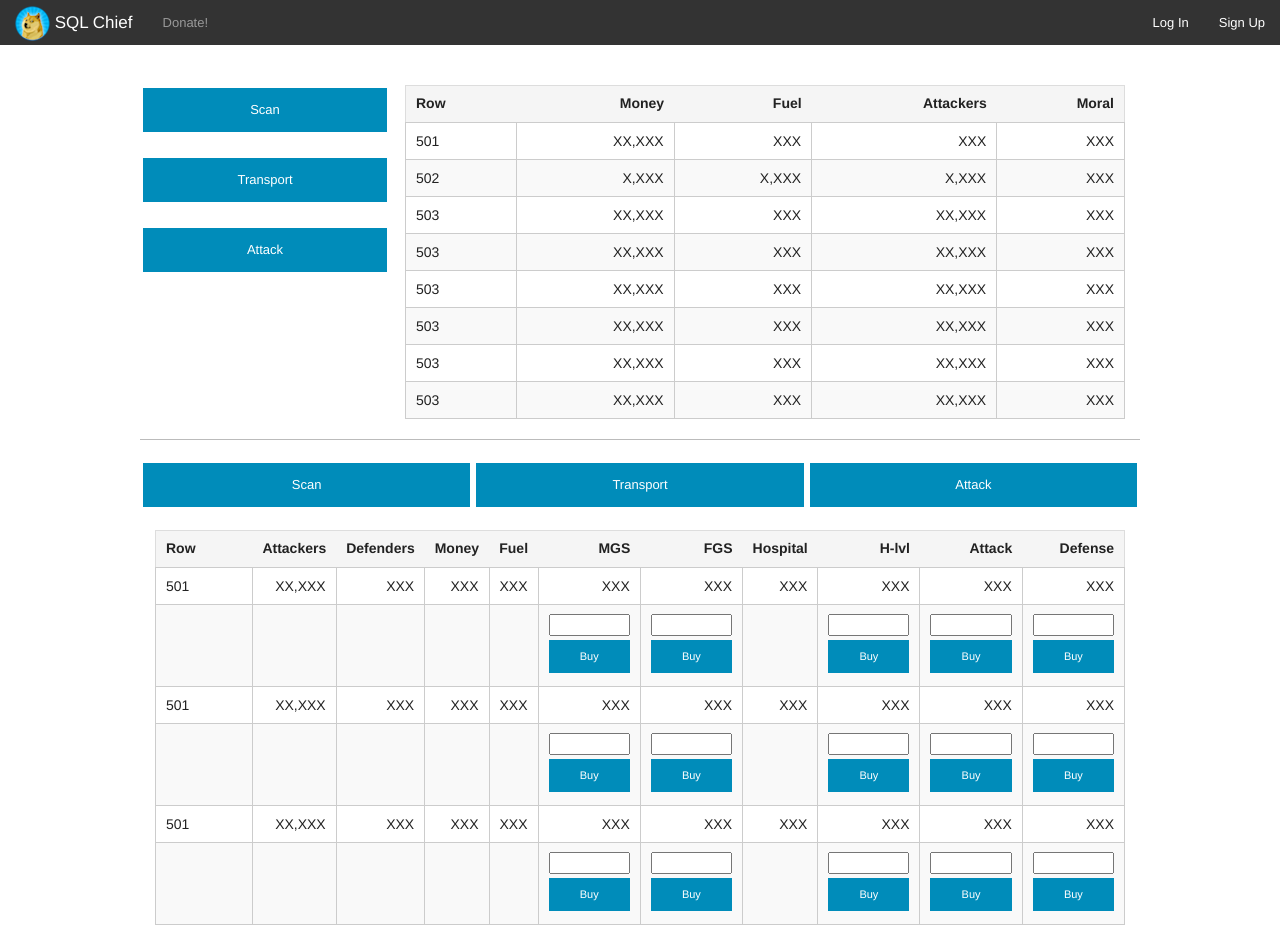
After one commit to candyapplecorn/node-mysql-game, a PHP site: page / in a window 1280 px wide. The commit adds this page. Run offline with PHP 8.4, Linux system fonts and the light colour scheme; some libraries are stand-ins or nearby versions.

Commit message:
add 1/2 the buttons for proper game play

```diff
--- /dev/null
+++ b/index.html
@@ -0,0 +1,322 @@
+<!DOCTYPE html>
+<html lang="en" prefix="og: http://ogp.me/ns#" itemscope itemtype="http://schema.org/Article">
+<head>
+  <meta charset="utf-8">
+  <title>SQL Chief</title>
+  <meta name="viewport" content="width=device-width, initial-scale=1">
+  <meta name="description" content="Are you tired of browser-based games that are thinly veiled interfaces for databases? Finally, there's a game that just is a database! THRILL as you insert your very own row in the 'rows' table! With careful selection of SQL queries, you will soon have three or even four-digit numbers in some of the fields in your row! Other queries may allow you to use those numbers to subtract from rows entered by other players -- all while pushing the numbers in your own row even higher! As you master the game, you may find that you have inserted not just one row into the game, but several! Log in on the right to get started."/>
+  <link rel="stylesheet" type="text/css" href="pub/css/foundation.min.css">
+  <link rel="stylesheet" type="text/css" href="pub/css/normalize.css">
+  <link rel="stylesheet" type="text/css" href="pub/css/style.css">
+  <link rel="icon" href="pub/img/favicon.ico" type="image/x-icon">
+  <link rel="shortcut icon" href="/img/favicon.ico" type="image/x-icon">
+    <!-- Scripts -->
+    <script src="https://ajax.googleapis.com/ajax/libs/jquery/2.0.2/jquery.min.js" type="text/javascript"></script>
+    <script src="javascripts/jquery/jquery.growl.js" type="text/javascript"></script>
+    <link href="stylesheets/jquery.growl.css" rel="stylesheet" type="text/css" />
+</head>
+
+<body>
+<!-- Header -->
+  <nav class="top-bar" data-topbar role="navigation">
+    <ul class="title-area">
+      <li class="name">
+        <h1><a href="#"><img src="pub/img/MultiDoge.png">&nbsp;SQL Chief</a></h1>
+      </li>
+      <li class="toggle-topbar menu-icon"><a href="#"><span>Menu</span></a></li>
+    </ul>
+    <section class="top-bar-section">
+      <ul class="right">
+        <li class=""><a id="login" href="#">Log In</a></li>
+        <li class=""><a id="signup" href="#">Sign Up</a></li>
+      </ul>
+      <ul class="left">
+        <li><a href="#" class="donate">Donate!</a></li>
+      </ul>
+    </section>
+  </nav>
+  <nav id="login-box" class="top-bar secondary login" data-topbar="" role="navigation">
+    <div class="row full">
+      <h2 class="header-pop-up">Login</h2>
+      <form>
+        <ul class="">
+          <li class="small-6 medium-6 columns">
+            <label>Username</label><input>
+          </li>
+          <li class="small-6 medium-6 columns">
+            <label>Password</label><input>
+          </li>
+        </ul>
+        <button class="button right">Submit</button>
+      </form>
+    </div>
+  </nav>
+  <nav id="signup-box" class="top-bar secondary sign-up" data-topbar="" role="navigation">
+    <div class="row full">
+    <h2 class="header-pop-up">Sign Up</h2>
+      <form>
+        <ul class="">
+          <li class="small-6 medium-3 columns">
+            <label>Email</label><input>
+          </li>
+          <li class="small-6 medium-3 columns">
+            <label>Username</label><input>
+          </li>
+          <li class="small-6 medium-3 columns">
+            <label>Password</label><input>
+          </li>
+          <li class="small-6 medium-3 columns">
+            <label>Confirm Password</label><input>
+          </li>
+        </ul>
+        <button class="button right">Submit</button>
+      </form>
+    </div>
+  </nav>
+<!-- End Header -->
+<!-- Main -->
+  <div class="main">
+    <div class="row full outward">
+      <div class="content right small-12 medium-9 columns">
+        <table>
+          <thead>
+            <tr>
+              <th width="">Row</th>
+              <th class="numbers" width="">Money</th>
+              <th class="numbers" width="">Fuel</th>
+              <th class="numbers" width="">Attackers</th>
+              <th class="numbers" width="">Moral</th>
+            </tr>
+          </thead>
+          <tbody>
+            <tr>
+              <td>501</td>
+              <td class="numbers">XX,XXX</td>
+              <td class="numbers">XXX</td>
+              <td class="numbers">XXX</td>
+              <td class="numbers">XXX</td>
+            </tr>
+            <tr>
+              <td>502</td>
+              <td class="numbers">X,XXX</td>
+              <td class="numbers">X,XXX</td>
+              <td class="numbers">X,XXX</td>
+              <td class="numbers">XXX</td>
+            </tr>
+            <tr>
+              <td>503</td>
+              <td class="numbers">XX,XXX</td>
+              <td class="numbers">XXX</td>
+              <td class="numbers">XX,XXX</td>
+              <td class="numbers">XXX</td>
+            </tr>
+            <tr>
+              <td>503</td>
+              <td class="numbers">XX,XXX</td>
+              <td class="numbers">XXX</td>
+              <td class="numbers">XX,XXX</td>
+              <td class="numbers">XXX</td>
+            </tr>
+            <tr>
+              <td>503</td>
+              <td class="numbers">XX,XXX</td>
+              <td class="numbers">XXX</td>
+              <td class="numbers">XX,XXX</td>
+              <td class="numbers">XXX</td>
+            </tr>
+            <tr>
+              <td>503</td>
+              <td class="numbers">XX,XXX</td>
+              <td class="numbers">XXX</td>
+              <td class="numbers">XX,XXX</td>
+              <td class="numbers">XXX</td>
+            </tr>
+            <tr>
+              <td>503</td>
+              <td class="numbers">XX,XXX</td>
+              <td class="numbers">XXX</td>
+              <td class="numbers">XX,XXX</td>
+              <td class="numbers">XXX</td>
+            </tr>
+            <tr>
+              <td>503</td>
+              <td class="numbers">XX,XXX</td>
+              <td class="numbers">XXX</td>
+              <td class="numbers">XX,XXX</td>
+              <td class="numbers">XXX</td>
+            </tr>
+          </tbody>
+        </table>
+      </div>
+      <div class="sidebar small-12 medium-3 columns">
+        <div class="row full">
+          <a href="#" class="small-4 medium-12 columns button small">Scan</a>
+          <a href="#" class="small-4 medium-12 columns button small">Transport</a>
+          <a href="#" class="small-4 medium-12 columns button small">Attack</a>
+        </div>
+      </div>
+    </div>
+    <div class="row full">
+      <div class="sidebar  right small-12 columns">
+        <div class="row full">
+          <a href="#" class="small-4 columns button small">Scan</a>
+          <a href="#" class="small-4 columns button small">Transport</a>
+          <a href="#" class="small-4 columns button small">Attack</a>
+        </div>
+      </div>
+    </div>
+    <div class="row full">
+      <div class="content left small-12 medium-12 columns">
+        <table>
+          <thead>
+            <tr>
+              <th width="10%">Row</th>
+              <th class="numbers" width="">Attackers</th>
+              <th class="numbers" width="">Defenders</th>
+              <th class="numbers" width="">Money</th>
+              <th class="numbers" width="">Fuel</th>
+              <th class="numbers" width="">MGS</th>
+              <th class="numbers" width="">FGS</th>
+              <th class="numbers" width="">Hospital</th>
+              <th class="numbers" width="">H-lvl</th>
+              <th class="numbers" width="">Attack</th>
+              <th class="numbers" width="">Defense</th>
+            </tr>
+          </thead>
+          <tbody>
+            <tr>
+              <td>501</td>
+              <td class="numbers">XX,XXX</td>
+              <td class="numbers">XXX</td>
+              <td class="numbers">XXX</td>
+              <td class="numbers">XXX</td>
+              <td class="numbers">XXX</td>
+              <td class="numbers">XXX</td>
+              <td class="numbers">XXX</td>
+              <td class="numbers">XXX</td>
+              <td class="numbers">XXX</td>
+              <td class="numbers">XXX</td>
+            </tr>
+            <tr>
+              <td></td>
+              <td class="add"></td>
+              <td class="add"></td>
+              <td class="add"></td>
+              <td class="add"></td>
+              <td class="add">
+                <input>
+                <button class="button tiny">Buy</button>
+              </td>
+              <td class="add">
+                <input>
+                <button class="button tiny">Buy</button>
+              </td>
+              <td class="add"></td>
+              <td class="add">
+                <input>
+                <button class="button tiny">Buy</button>
+              </td>
+              <td class="add">
+                <input>
+                <button class="button tiny">Buy</button>
+              </td>
+              <td class="add">
+                <input>
+                <button class="button tiny">Buy</button>
+              </td>
+            </tr>
+            <tr>
+              <td>501</td>
+              <td class="numbers">XX,XXX</td>
+              <td class="numbers">XXX</td>
+              <td class="numbers">XXX</td>
+              <td class="numbers">XXX</td>
+              <td class="numbers">XXX</td>
+              <td class="numbers">XXX</td>
+              <td class="numbers">XXX</td>
+              <td class="numbers">XXX</td>
+              <td class="numbers">XXX</td>
+              <td class="numbers">XXX</td>
+            </tr>
+            <tr>
+              <td></td>
+              <td class="add"></td>
+              <td class="add"></td>
+              <td class="add"></td>
+              <td class="add"></td>
+              <td class="add">
+                <input>
+                <button class="button tiny">Buy</button>
+              </td>
+              <td class="add">
+                <input>
+                <button class="button tiny">Buy</button>
+              </td>
+              <td class="add"></td>
+              <td class="add">
+                <input>
+                <button class="button tiny">Buy</button>
+              </td>
+              <td class="add">
+                <input>
+                <button class="button tiny">Buy</button>
+              </td>
+              <td class="add">
+                <input>
+                <button class="button tiny">Buy</button>
+              </td>
+            </tr>
+            <tr>
+              <td>501</td>
+              <td class="numbers">XX,XXX</td>
+              <td class="numbers">XXX</td>
+              <td class="numbers">XXX</td>
+              <td class="numbers">XXX</td>
+              <td class="numbers">XXX</td>
+              <td class="numbers">XXX</td>
+              <td class="numbers">XXX</td>
+              <td class="numbers">XXX</td>
+              <td class="numbers">XXX</td>
+              <td class="numbers">XXX</td>
+            </tr>
+            <tr>
+              <td></td>
+              <td class="add"></td>
+              <td class="add"></td>
+              <td class="add"></td>
+              <td class="add"></td>
+              <td class="add">
+                <input>
+                <button class="button tiny">Buy</button>
+              </td>
+              <td class="add">
+                <input>
+                <button class="button tiny">Buy</button>
+              </td>
+              <td class="add"></td>
+              <td class="add">
+                <input>
+                <button class="button tiny">Buy</button>
+              </td>
+              <td class="add">
+                <input>
+                <button class="button tiny">Buy</button>
+              </td>
+              <td class="add">
+                <input>
+                <button class="button tiny">Buy</button>
+              </td>
+            </tr>
+          </tbody>
+        </table>
+      </div>
+    </div>
+  </div>
+<!-- Script Tags -->
+  <script src="pub/js/foundation.min.js"></script>
+  <script src="pub/js/script.js"></script>
+<script>
+
+</script>
+</body>
+</html>
--- a/pub/css/style.css
+++ b/pub/css/style.css
@@ -1,3 +1,7 @@
+body{
+	min-width: 858px;
+}
+
 /* HEADER */
 ul li a.donate{
 	color:#999;
@@ -30,9 +34,16 @@ nav.top-bar.secondary ul{
 	margin:15px 30px;
 }
 
+.secondary.sign-up{
+	display:none;
+}
+.secondary.login{
+	display:none;
+}
+
 /* MAIN */
 .outward{
-	margin:20px 0;
+	margin:40px auto 20px;
 	border-bottom: 1px solid #bbb;
 }
 div.sidebar a.button.small{
@@ -50,3 +61,13 @@ td{
 .numbers{
 	text-align: right;
 }
+.add input{
+	display: inline-block;
+	margin: 0 auto;
+	text-align: center;
+	width: 100%;
+}
+.add button{
+	margin: 4px auto;
+	width: 100%;
+}
--- a/pub/js/script.js
+++ b/pub/js/script.js
@@ -0,0 +1,8 @@
+$("#login").click(function() {
+	$("#login-box").toggle('slow');
+	$("#signup-box").hide('slow');
+});
+$("#signup").click(function() {
+	$("#signup-box").toggle('slow');
+	$("#login-box").hide('slow');
+});
```
Also changed, not shown: 1 other file.
